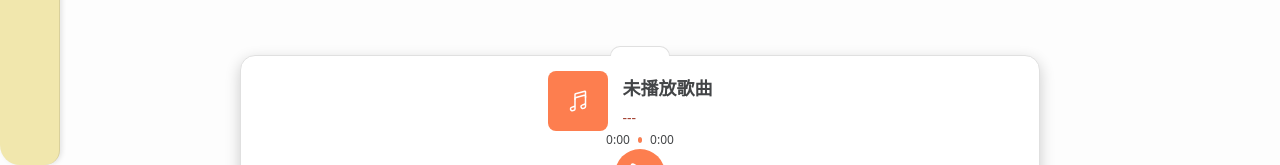
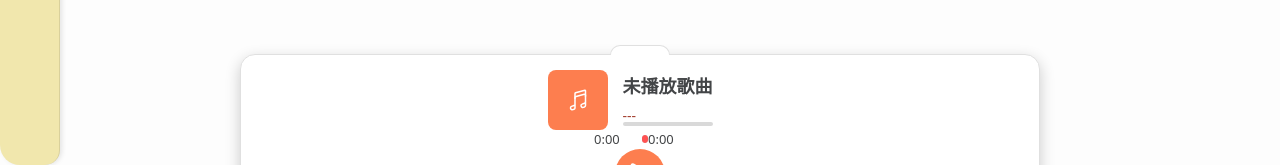
Before and after one commit to heguang-mercy/music-frontend-project, a Vue app: page / in a window 1280 px wide. Shown: the part 635-800 px from the top of the page. Built offline with nearby package versions, Linux system fonts and the light colour scheme.

Commit message:
增加了进度条，但是有点小，不知道怎么把它弄长。。。。。想把进度条设置成可拖动，但是搞不出来

```diff
--- a/src/components/PlayerBar.vue
+++ b/src/components/PlayerBar.vue
@@ -1,48 +1,40 @@
 <template>
-  <!-- 外层：控制弹出隐藏 -->
-  <div
-    class="play-bar-wrapper"
-    @mouseenter="show = true"
-    @mouseleave="show = false"
-  >
-    <!-- 播放器本体 -->
+  <div class="play-bar-wrapper" @mouseenter="show = true" @mouseleave="show = false">
     <div class="play-bar card">
-      <!-- 点击封面来回跳 -->
+
+      <!-- 歌曲信息 -->
       <div class="song-info-container" @click="togglePage">
         <div class="song-cover-container">
-          <img
-            v-if="currentSong?.cover"
-            :src="currentSong.cover"
-            alt="歌曲封面"
-            class="song-cover"
-            @error="handleCoverError"
-          />
+          <img v-if="currentSong?.cover" :src="currentSong.cover" alt="封面" class="song-cover" @error="handleCoverError" />
           <div v-else class="song-cover-placeholder">
             <ion-icon name="musical-notes-outline"></ion-icon>
           </div>
         </div>
 
         <div class="song-info">
-          <div class="song-name main-text">
-            {{ currentSong?.name || '未播放歌曲' }}
-          </div>
-          <div class="song-singer sub-text">
-            {{ currentSong?.singer || '---' }}
+          <div class="song-name main-text">{{ currentSong?.name || '未播放歌曲' }}</div>
+          <div class="song-singer sub-text">{{ currentSong?.singer || '---' }}</div>
+          <div class="current-song-progress-wrapper">
+            <div class="current-song-progress-bg">
+              <div class="current-song-progress-fill" :style="{ width: progress + '%' }"></div>
+            </div>
           </div>
         </div>
       </div>
 
-      <!-- 进度条 -->
+      <!-- 可拖拽进度条 -->
       <div class="progress-section">
-        <div class="progress-time">
-          {{ formatTime(currentProgress) }}
+        <div class="progress-time">{{ formatTime(currentProgress) }}</div>
+        <div
+          class="progress-container"
+          ref="progressContainer"
+          @mousedown="startDrag"
+          @touchstart="startDrag"
+        >
+          <div class="progress-bar" :style="{ width: progress + '%' }"></div>
+          <div class="progress-thumb" :style="{ left: progress + '%' }"></div>
         </div>
-        <div class="progress-container" @click="onProgressClick">
-          <div class="progress-bar" :style="{ width: `${progress}%` }" />
-        </div>
-        <div class="progress-time">
-          {{ formatTime(currentDuration) }}
-        </div>
+        <div class="progress-time">{{ formatTime(currentDuration) }}</div>
       </div>
 
       <!-- 控制按钮 -->
@@ -73,7 +65,8 @@ export default {
       currentProgress: 0,
       currentDuration: 0,
       fromPath: null,
-      show: false // 控制弹出
+      show: false,
+      isDragging: false
     }
   },
 
@@ -93,17 +86,21 @@ export default {
 
   beforeDestroy () {
     this.removeAudioListeners()
+    this.removeDragListeners()
     Vue.prototype.$bus.$off('songChanged', this.songChangedHandler)
   },
 
   methods: {
+    /* ========== 音频监听 ========== */
     setupAudio () {
       this.onPlay = () => { this.isPlaying = true }
       this.onPause = () => { this.isPlaying = false }
       this.onEnded = () => { this.isPlaying = false }
       this.onLoadedMetadata = () => { this.currentDuration = player.audio.duration }
       this.onTimeUpdate = () => {
-        this.currentProgress = player.audio.currentTime
+        if (!this.isDragging) {
+          this.currentProgress = player.audio.currentTime
+        }
         this.currentDuration = player.audio.duration
       }
       this.addAudioListeners()
@@ -113,27 +110,64 @@ export default {
       if (!player.audio) return
       const events = ['play', 'pause', 'ended', 'loadedmetadata', 'timeupdate']
       const handlers = [this.onPlay, this.onPause, this.onEnded, this.onLoadedMetadata, this.onTimeUpdate]
-      events.forEach((e, i) => player.audio.addEventListener(e, handlers[i]))
+      events.forEach((event, i) => player.audio.addEventListener(event, handlers[i]))
     },
 
     removeAudioListeners () {
       if (!player.audio) return
       const events = ['play', 'pause', 'ended', 'loadedmetadata', 'timeupdate']
       const handlers = [this.onPlay, this.onPause, this.onEnded, this.onLoadedMetadata, this.onTimeUpdate]
-      events.forEach((e, i) => player.audio.removeEventListener(e, handlers[i]))
+      events.forEach((event, i) => player.audio.removeEventListener(event, handlers[i]))
     },
 
+    /* ========== 拖拽进度条 ========== */
+    startDrag (e) {
+      if (!this.currentDuration) return
+      this.isDragging = true
+      this.updateProgress(e)
+
+      const moveHandler = (moveE) => {
+        if (!this.isDragging) return
+        this.updateProgress(moveE)
+      }
+
+      const upHandler = () => {
+        this.isDragging = false
+        document.removeEventListener('mousemove', moveHandler)
+        document.removeEventListener('mouseup', upHandler)
+        document.removeEventListener('touchmove', moveHandler)
+        document.removeEventListener('touchend', upHandler)
+      }
+
+      document.addEventListener('mousemove', moveHandler)
+      document.addEventListener('mouseup', upHandler)
+      document.addEventListener('touchmove', moveHandler, { passive: false })
+      document.addEventListener('touchend', upHandler)
+
+      e.preventDefault()
+    },
+
+    updateProgress (e) {
+      const rect = this.$refs.progressContainer.getBoundingClientRect()
+      const clientX = e.touches ? e.touches[0].clientX : e.clientX
+      let pos = (clientX - rect.left) / rect.width
+      pos = Math.max(0, Math.min(1, pos))
+      player.audio.currentTime = pos * this.currentDuration
+    },
+
+    removeDragListeners () {
+      document.removeEventListener('mousemove', () => {})
+      document.removeEventListener('mouseup', () => {})
+      document.removeEventListener('touchmove', () => {})
+      document.removeEventListener('touchend', () => {})
+    },
+
+    /* ========== 播放控制 ========== */
     togglePlay () { player.togglePause() },
     playPrevious () { console.log('上一首') },
     playNext () { console.log('下一首') },
 
-    onProgressClick (e) {
-      if (!this.currentDuration) return
-      const rect = e.currentTarget.getBoundingClientRect()
-      const pos = (e.clientX - rect.left) / rect.width
-      player.audio.currentTime = pos * this.currentDuration
-    },
-
+    /* ========== 工具函数 ========== */
     formatTime (s) {
       if (isNaN(s) || s === 0) return '0:00'
       const m = Math.floor(s / 60)
@@ -141,9 +175,7 @@ export default {
       return `${m}:${sec < 10 ? '0' : ''}${sec}`
     },
 
-    handleCoverError (e) {
-      e.target.style.display = 'none'
-    },
+    handleCoverError (e) { e.target.style.display = 'none' },
 
     setupSongChange () {
       this.songChangedHandler = (song) => {
@@ -172,95 +204,38 @@ export default {
 </script>
 
 <style scoped>
-/* 外层：控制弹出位置 */
-.play-bar-wrapper {
-  position: fixed;
-  bottom: -70px; /* 默认隐藏 */
-  left: 50%;
-  transform: translateX(-50%);
-  width: 90%;
-  max-width: 800px;
-  z-index: 999;
-  transition: bottom 0.4s cubic-bezier(0.25, 0.8, 0.25, 1);
-}
-
-/* 悬浮时弹出 */
-.play-bar-wrapper:hover {
-  bottom: 20px;
-}
-
-/* 播放器卡片 */
-.play-bar {
-  width: 100%;
-  min-height: 80px;
-  display: flex;
-  align-items: center;
-  padding: 15px 20px;
-  border: 1px solid var(--color-border);
-  background: var(--color-card);
-  box-shadow: 0 5px 15px rgba(0,0,0,.2);
-  border-radius: 15px 15px 0 0;
-  transition: all 0.4s cubic-bezier(0.25, 0.8, 0.25, 1);
-  position: relative;
-}
-
-/* 底部小凸起（触发悬浮） */
-.play-bar::before {
-  content: '';
-  position: absolute;
-  top: -10px;
-  left: 50%;
-  transform: translateX(-50%);
-  width: 60px;
-  height: 10px;
-  background: var(--color-card);
-  border: 1px solid var(--color-border);
-  border-bottom: none;
-  border-radius: 10px 10px 0 0;
-  cursor: pointer;
-}
-
-/* 弹出时隐藏凸起 */
-.play-bar-wrapper:hover .play-bar::before {
-  opacity: 0;
-}
-
-/* 内容区 */
-.song-info-container {
-  display: flex;
-  align-items: center;
-  flex: 1;
-  margin-right: 20px;
-  min-width: 0;
-  cursor: pointer;
-}
-.song-cover-container { width: 60px; height: 60px; margin-right: 15px; flex-shrink: 0; }
-.song-cover { width: 100%; height: 100%; border-radius: 8px; object-fit: cover; box-shadow: 0 2px 5px rgba(0,0,0,.2); }
-.song-cover-placeholder { width: 100%; height: 100%; border-radius: 8px; background: var(--color-btn); display: flex; align-items: center; justify-content: center; color: #fff; font-size: 24px; }
-.song-info { flex: 1; min-width: 0; }
-.song-name { font-size: 18px; font-weight: bold; white-space: nowrap; overflow: hidden; text-overflow: ellipsis; margin-bottom: 5px; }
-.song-singer { font-size: 14px; color: var(--color-nav-text); white-space: nowrap; overflow: hidden; text-overflow: ellipsis; }
-
-.progress-section { display: flex; align-items: center; flex: 2; margin: 0 20px; }
-.progress-time { font-size: 12px; color: var(--color-text); min-width: 40px; text-align: center; }
-.progress-container { flex: 1; height: 6px; background: #ddd; border-radius: 3px; overflow: hidden; cursor: pointer; }
-.progress-bar { height: 100%; background: var(--color-btn); border-radius: 3px; transition: width .1s linear; min-width: 4px; }
-
-.controls { display: flex; align-items: center; }
-.control-btn { background: none; border: none; color: var(--color-text); font-size: 24px; cursor: pointer; padding: 5px; margin: 0 5px; width: 40px; height: 40px; display: flex; align-items: center; justify-content: center; border-radius: 50%; transition: all .3s; }
-.control-btn:hover { background: var(--color-hover); }
-.play-pause-btn { width: 50px; height: 50px; font-size: 30px; background: var(--color-btn); color: #fff; }
-.play-pause-btn:hover { transform: scale(1.1); }
-
-/* 手机端 */
-@media (max-width: 768px) {
-  .play-bar-wrapper {
-    width: calc(100% - 20px);
-    left: 10px;
-    transform: none;
-    bottom: -70px;
-  }
-  .play-bar-wrapper:hover { bottom: 10px; }
-  .song-cover-container { width: 50px; height: 50px; }
+.play-bar-wrapper{position:fixed;bottom:-70px;left:50%;transform:translateX(-50%);width:90%;max-width:800px;z-index:999;transition:bottom .4s cubic-bezier(.25,.8,.25,1)}
+.play-bar-wrapper:hover,.play-bar-wrapper.show{bottom:20px}
+.play-bar{width:100%;min-height:80px;display:flex;align-items:center;padding:15px 20px;border:1px solid var(--color-border);background:var(--color-card);box-shadow:0 5px 15px rgba(0,0,0,.2);border-radius:15px 15px 0 0;position:relative}
+.play-bar::before{content:'';position:absolute;top:-10px;left:50%;transform:translateX(-50%);width:60px;height:10px;background:var(--color-card);border:1px solid var(--color-border);border-bottom:none;border-radius:10px 10px 0 0}
+.play-bar-wrapper:hover .play-bar::before{opacity:0}
+.song-info-container{display:flex;align-items:center;flex:1;margin-right:20px;min-width:0;cursor:pointer;position:relative}
+.song-cover-container{width:60px;height:60px;margin-right:15px;flex-shrink:0}
+.song-cover{width:100%;height:100%;border-radius:8px;object-fit:cover;box-shadow:0 2px 5px rgba(0,0,0,.2)}
+.song-cover-placeholder{width:100%;height:100%;border-radius:8px;background:var(--color-btn);display:flex;align-items:center;justify-content:center;color:#fff;font-size:24px}
+.song-info{flex:1;min-width:0;position:relative}
+.song-name{font-size:18px;font-weight:bold;white-space:nowrap;overflow:hidden;text-overflow:ellipsis;margin-bottom:5px}
+.song-singer{font-size:14px;color:var(--color-nav-text);white-space:nowrap;overflow:hidden;text-overflow:ellipsis}
+.current-song-progress-wrapper{position:absolute;bottom:0;left:0;width:100%;height:4px;pointer-events:none}
+.current-song-progress-bg{width:100%;height:100%;background:rgba(0,0,0,.15);border-radius:2px;overflow:hidden}
+.current-song-progress-fill{height:100%;background:var(--color-btn);border-radius:2px;transition:width .2s linear}
+.progress-section{display:flex;align-items:center;flex:1;margin:0 20px 0 30px;min-width:0}
+.progress-time{font-size:13px;color:var(--color-text);min-width:48px;flex-shrink:0}
+.progress-container{position:relative;flex:1;height:8px;background:#e0e0e0;border-radius:4px;overflow:hidden;cursor:pointer;box-shadow:inset 0 1px 3px rgba(0,0,0,.1);user-select:none}
+.progress-bar{height:100%;background:#ff5252;border-radius:4px;transition:width .12s ease;min-width:6px;box-shadow:0 0 8px rgba(255,82,82,.6)}
+.progress-thumb{position:absolute;top:50%;left:0;width:16px;height:16px;background:#ff5252;border:3px solid #fff;border-radius:50%;transform:translate(-50%,-50%);box-shadow:0 2px 6px rgba(0,0,0,.3);opacity:0;transition:opacity .2s;pointer-events:none}
+.progress-container:hover .progress-thumb,.progress-container:active .progress-thumb{opacity:1}
+.controls{display:flex;align-items:center}
+.control-btn{background:none;border:none;color:var(--color-text);font-size:24px;cursor:pointer;padding:5px;margin:0 5px;width:40px;height:40px;display:flex;align-items:center;justify-content:center;border-radius:50%;transition:all .3s}
+.control-btn:hover{background:var(--color-hover)}
+.play-pause-btn{width:50px;height:50px;font-size:30px;background:var(--color-btn);color:#fff}
+.play-pause-btn:hover{transform:scale(1.1)}
+@media (max-width:768px){
+  .play-bar-wrapper{width:calc(100%-20px);left:10px;transform:none;bottom:-70px}
+  .play-bar-wrapper:hover,.play-bar-wrapper.show{bottom:10px}
+  .song-cover-container{width:50px;height:50px}
+  .current-song-progress-wrapper{height:3px}
+  .progress-section{margin:0 10px 0 15px}
+  .progress-thumb{width:14px;height:14px}
 }
 </style>
```
